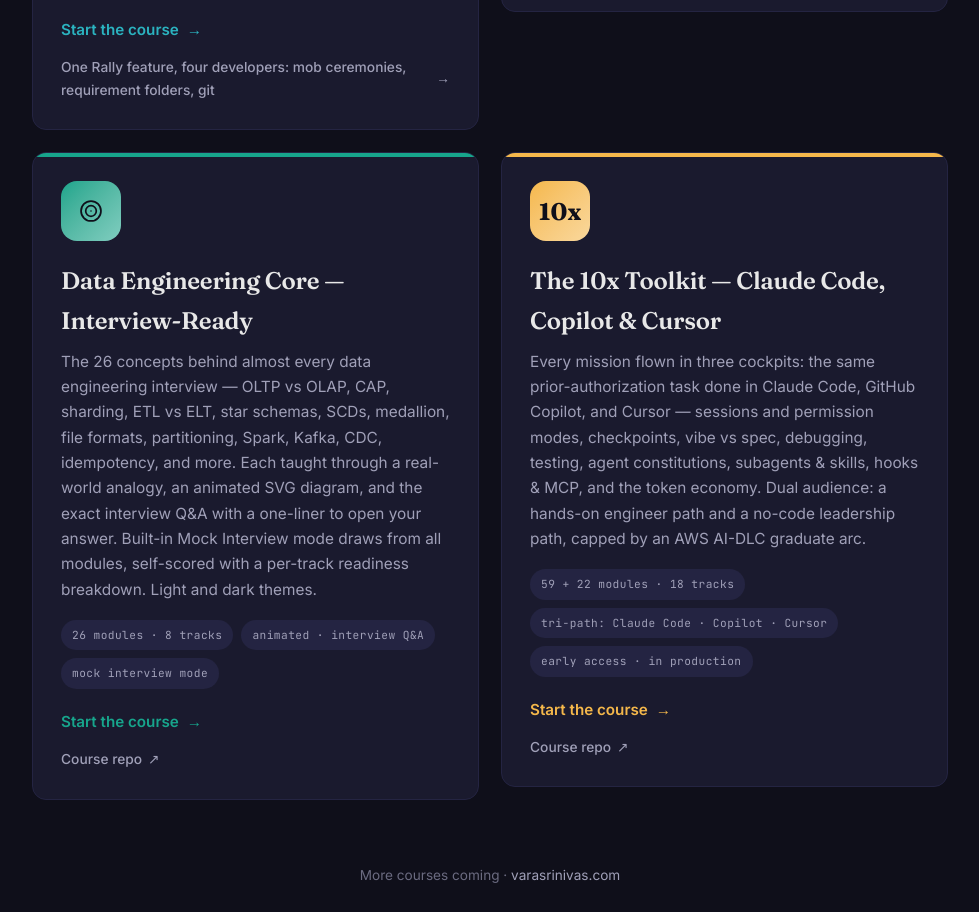
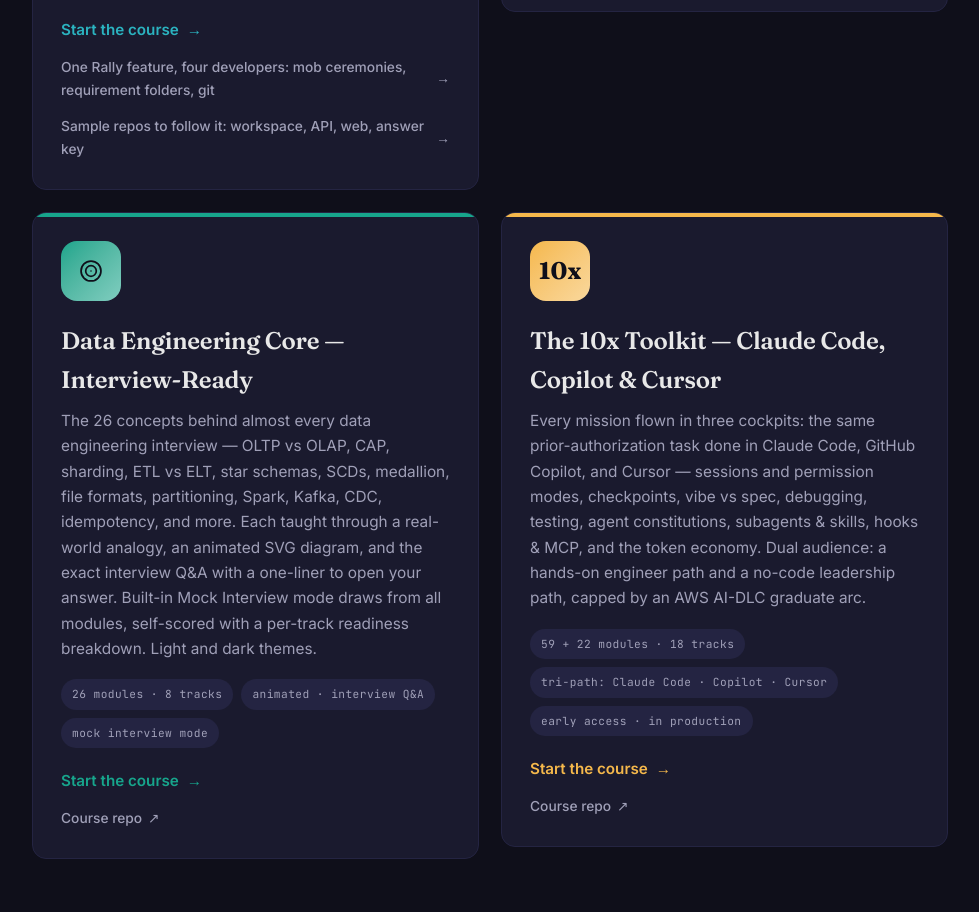
Before and after one commit to varasrinivas/learnings-hub, a plain HTML site: page index.html in a window 1280 px wide. Shown: the part 3632-4544 px from the top of the page, without its empty margins (150-1129 px from the left). Drawn offline with Linux system fonts and the light colour scheme.

Commit message:
Hub: the AI-DLC four-developer guide's sample repos
Co-Authored-By: Claude Opus 5.5 <noreply@anthropic.com>

```diff
--- a/index.html
+++ b/index.html
@@ -542,6 +542,7 @@ footer a:hover{color:var(--accent-cyan)}
           <span class="cta">Start the course <span class="arrow">&rarr;</span></span>
         </a>
         <a class="card-labs" href="ai-dlc-execution/aidlc-rally-team-of-four.html">One Rally feature, four developers: mob ceremonies, requirement folders, git <span class="arrow">&rarr;</span></a>
+        <a class="card-labs" href="ai-dlc-execution/aidlc-rally-team-of-four.html#follow">Sample repos to follow it: workspace, API, web, answer key <span class="arrow">&rarr;</span></a>
       </div>
 
       <div class="card has-index" style="--c:var(--de)">
```
